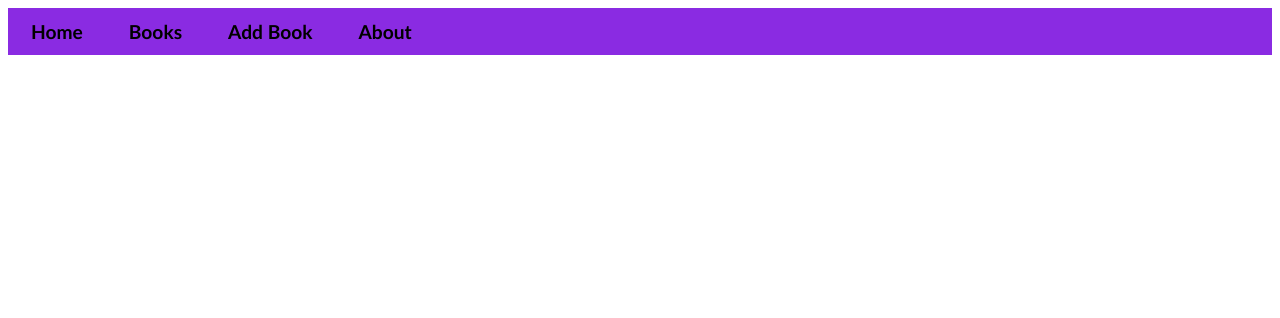
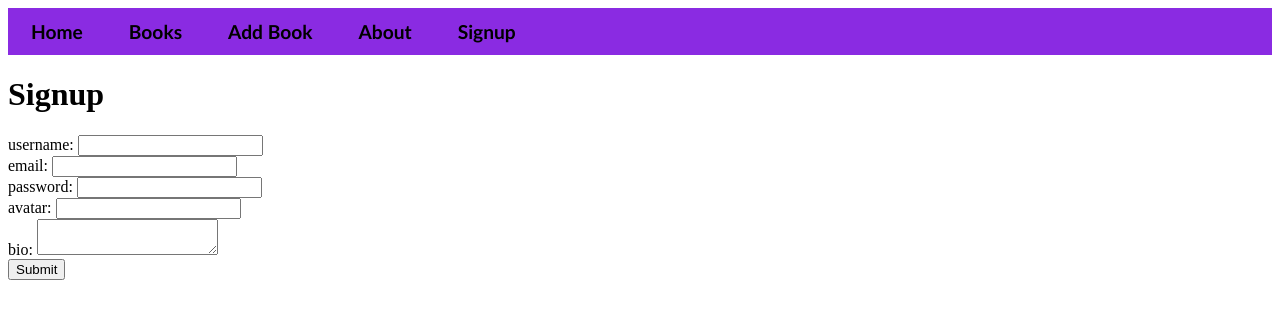
Before and after one commit to Zainab-Omar/books-frontend, a React (Create React App) app: page /signup in a window 1280 px wide. Shown: the top 318 px of the page. Built offline with nearby package versions, Linux system fonts and the light colour scheme.

Commit message:
add signup component in app.js

```diff
--- a/src/App.js
+++ b/src/App.js
@@ -7,6 +7,7 @@ import BookInput from './components/BookInput';
 import BookShow from './containers/BookShow'
 import Home from './components/Home'
 import About from './components/About'
+import Signup from './components/Signup';
 
 class App extends React.Component {
 
@@ -20,6 +21,7 @@ class App extends React.Component {
           <Route exact path="/books" component={BooksContainer} />
           <Route exact path="/add/book" component={BookInput} />
           <Route exact path="/books/:bookId" component={BookShow} />
+          <Route exact path="/signup" component={Signup} />
         </div>
       </Router>
     )
--- a/src/components/NavBar.js
+++ b/src/components/NavBar.js
@@ -8,6 +8,7 @@ const NavBar = () => {
         <NavLink to="/books" style={link} className="navbar-link">Books</NavLink>
         <NavLink to="/add/book" style={link} className="navbar-link">Add Book</NavLink>
         <NavLink to="/about" style={link} className="navbar-link">About</NavLink>
+        <NavLink to="/signup" style={link} className="navbar-link">Signup</NavLink>
     </div>
     )
 }
--- a/src/components/Signup.js
+++ b/src/components/Signup.js
@@ -1,9 +1,8 @@
-import react from 'react'
-import { Component } from 'react'
+import React, {Component} from 'react';
 import { connect } from 'react-redux'
-// import {newUserFetch} from '../actions/newUserFetch'
+import {newUserFetch} from '../actions/newUserFetch'
 
-class Signup extends Component {
+class Signup extends Component{
     state ={
         username: "",
         email: "",
@@ -24,6 +23,7 @@ class Signup extends Component {
     }
 
     render(){
+        console.log(this.props)
         return(
             <form onSubmit={this.handleSubmit}>
                 <h1>Signup</h1>
@@ -41,21 +41,23 @@ class Signup extends Component {
                 <br />
 
                 <label>avatar: </label>
-                <input type="password" name="avatar" value={this.state.avatar} onChange={this.handleChange}/>
+                <input type="text" name="avatar" value={this.state.avatar} onChange={this.handleChange}/>
                 <br />
 
                 <label>bio: </label>
                 <textarea name="bio" value={this.state.bio} onChange={this.handleChange}/>
                 <br />
 
+                <input type="submit"/>
 
             </form>
         )
     }
 }
 
-const mapDispatchToProps = dispatch => {
+
+const mapDispatchToProps = dispatch => ({
     newUserFetch: userInfo => dispatch(newUserFetch(userInfo))
-}
+  })
 
 export default connect(null, mapDispatchToProps)(Signup);
```
